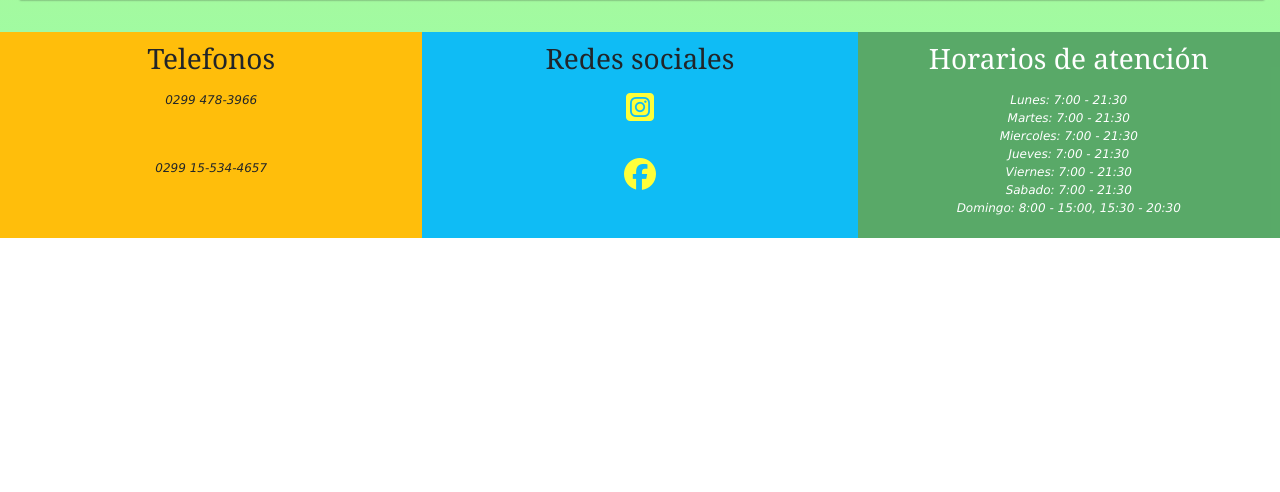
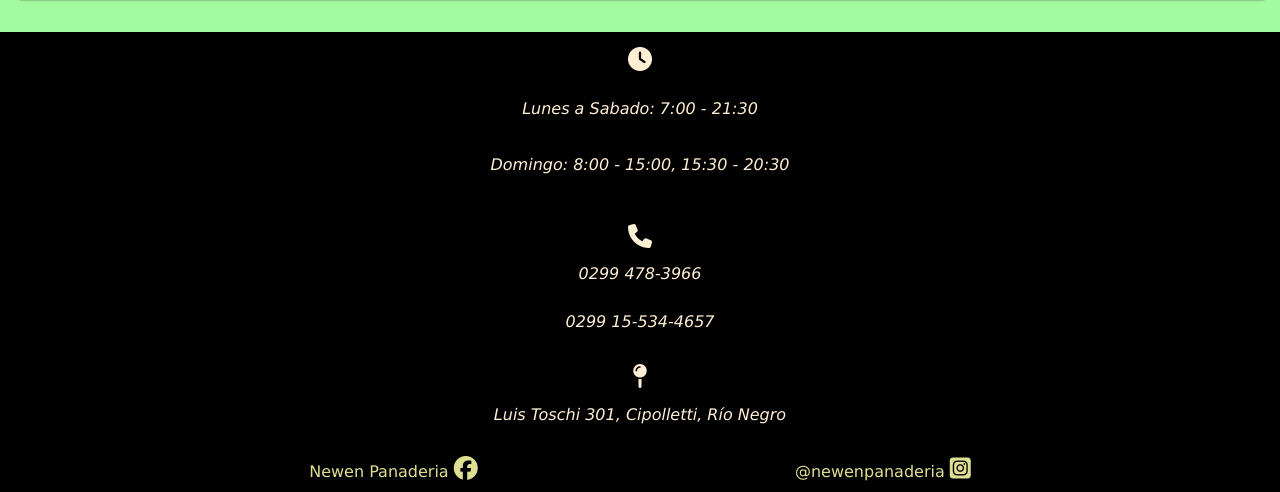
Before and after one commit to chinosuppo/panaderiaNewen, a plain HTML site: page index.html in a window 1280 px wide. Shown: the part 1712-2204 px from the top of the page. Before the commit the page ends 1950 px from the top, so only its background shows below. Drawn offline with nearby package versions, Linux system fonts and the light colour scheme; a web font is replaced by a local one.

Commit message:
modificando footer

```diff
--- a/css/styles.css
+++ b/css/styles.css
@@ -82,10 +82,6 @@
     height: 25vh;
     margin: 10px 0;
     box-shadow: 2px 2px 2px 2px rgba(32, 32, 32, 0.6); }
-
-.index-main .imagen_ppal {
-  width: 100%;
-  padding: 10px 10px; }
 
 .formulario {
   display: flex;
@@ -256,43 +252,41 @@
 .footer {
   width: 100%;
   display: flex;
-  justify-content: space-around; }
-  .footer h3 {
-    display: flex;
-    flex-direction: column;
-    align-items: center;
-    font-size: 1.75rem;
-    font-family: Cambria, Cochin, Georgia, Times, 'Times New Roman', serif;
-    margin: 5px;
-    padding: 5px;
-    text-align: center; }
+  flex-direction: column;
+  background-color: black; }
   .footer div > p,
-  .footer div > ul,
-  .footer div > a {
+  .footer div > ul {
     display: block;
-    font-size: 12px;
+    font-size: 16px;
     text-align: center;
     font-style: italic;
     font-family: Verdana, Tahoma, sans-serif;
     list-style: none;
     text-decoration: none;
-    padding: 5px; }
-  .footer div > a:link {
-    color: #ffff39; }
-  .footer div > a:visited {
-    color: #a9026c; }
-  .footer .telefono {
-    width: 33%;
-    background-color: #ffbe0b; }
+    padding: 5px;
+    color: papayawhip; }
   .footer .redes {
-    width: 34%;
-    background-color: #0fbcf5; }
+    display: flex;
+    flex-direction: row-reverse;
+    justify-content: space-evenly;
+    align-items: center; }
+    .footer .redes a {
+      text-decoration: none;
+      font-size: 16px;
+      font-family: Verdana, Tahoma, sans-serif;
+      color: papayawhip; }
+      .footer .redes a:link {
+        color: #dfdf94; }
+      .footer .redes a:visited {
+        color: #a9026c; }
   .footer .fa-brands {
-    font-size: 2rem; }
-  .footer .horarios {
-    background-color: #3f9c50dc;
-    width: 33%;
-    color: white; }
+    font-size: 1.5rem; }
+  .footer .fa-solid {
+    display: block;
+    text-align: center;
+    font-size: 1.5rem;
+    padding: 10px;
+    color: papayawhip; }
   @media (max-width: 320px) {
     .footer h3 {
       font-size: 16px; }
--- a/index.html
+++ b/index.html
@@ -91,28 +91,32 @@
         </main>
 
         <footer class="footer">
-            <div class="telefono">
-                <h3>Telefonos</h3>
-                <p>0299 478-3966</p><br>
-                <p>0299 15-534-4657</p>
-            </div>
-            <div class="redes">
-                <h3>Redes sociales</h3>
-                <a href="https://www.instagram.com/newenpanaderia/ "><i class="fa-brands fa-square-instagram"></i></a><br>
-                <a href="https://www.facebook.com/newentoschi "><i class="fa-brands fa-facebook"></i></a>
-            </div>
-            <div class="horarios">
-                <h3>Horarios de atención</h3>
+            <div>
                 <ul>
-                    <li>Lunes: 7:00 - 21:30</li>
-                    <li>Martes: 7:00 - 21:30</li>
-                    <li>Miercoles: 7:00 - 21:30</li>
-                    <li>Jueves: 7:00 - 21:30</li>
-                    <li>Viernes: 7:00 - 21:30</li>
-                    <li>Sabado: 7:00 - 21:30</li>
-                    <li>Domingo: 8:00 - 15:00, 15:30 - 20:30</li>
+                    <i class="fa-solid fa-clock"></i>
+                    <li class="p-3">Lunes a Sabado: 7:00 - 21:30</li>
+                    <li class="p-3">Domingo: 8:00 - 15:00, 15:30 - 20:30</li>
                 </ul>
             </div>
+
+            <div>
+                <i class="fa-solid fa-phone"></i>
+                <p class="p-1">0299 478-3966</p>
+                <p class="p-1">0299 15-534-4657</p>
+            </div>
+
+            <div>
+                <i class="fa-solid fa-map-pin"></i>
+                <p>Luis Toschi 301, Cipolletti, Río Negro</p>
+            </div>
+
+            <div class="redes">
+                <a href="https://www.instagram.com/newenpanaderia/" class="p-2">@newenpanaderia <i class="fa-brands fa-square-instagram"></i></a>
+                <a href="https://www.facebook.com/newentoschi" class="p-2">Newen Panaderia <i class="fa-brands fa-facebook"></i></a>
+            </div>
+
+
+
 
         </footer>
     </div>
--- a/scss/secciones/_footer.scss
+++ b/scss/secciones/_footer.scss
@@ -1,52 +1,47 @@
 .footer {
     width: 100%;
     display: flex;
-    justify-content: space-around;
-    h3 {
-        display: flex;
     flex-direction: column;
-        align-items: center;
-        font-size: 1.75rem;
-        font-family: Cambria, Cochin, Georgia, Times, 'Times New Roman', serif;
-        margin: 5px;
-        padding: 5px;
-        text-align: center;
-    }
+    background-color: black;
     div>p,
-    div>ul,
-    div>a {
+    div>ul {
         display: block;
-        font-size: 12px;
+        font-size: 16px;
         text-align: center;
         font-style: italic;
         font-family: Verdana, Tahoma, sans-serif;
         list-style: none;
         text-decoration: none;
         padding: 5px;
+        color: papayawhip;
     }
-    div>a {
+    .redes {
+        display: flex;
+        flex-direction: row-reverse;
+        justify-content: space-evenly;
+        align-items: center;
+        a {
+            text-decoration: none;
+            font-size: 16px;
+            font-family: Verdana, Tahoma, sans-serif;
+            color: papayawhip;
             &:link {
-            color: #ffff39;
+                color: #dfdf94;
             }
             &:visited {
                 color: #a9026c;
             }
         }
-    .telefono {
-        width: 33%;
-        background-color: #ffbe0b;
-    }
-    .redes {
-        width: 34%;
-        background-color: #0fbcf5;
     }
     .fa-brands {
-        font-size: 2rem;
+        font-size: 1.5rem;
     }
-    .horarios {
-        background-color: #3f9c50dc;
-        width: 33%;
-        color: white;
+    .fa-solid {
+        display: block;
+        text-align: center;
+        font-size: 1.5rem;
+        padding: 10px;
+        color: papayawhip;
     }
     @media (max-width:320px) {
         h3 {
```
Lines whose indentation alone changed are shown as unchanged.
